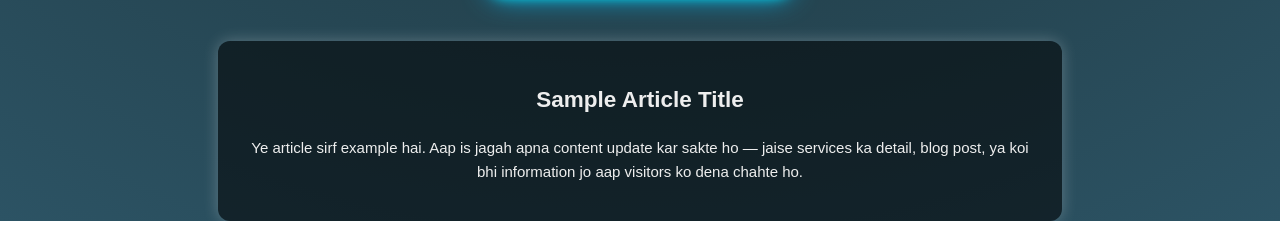
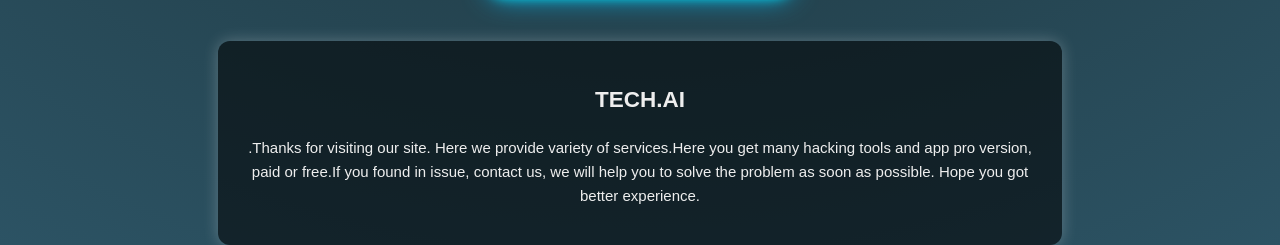
Before and after one commit to techai342/TECH.AI, a plain HTML site: page index.html in a window 1280 px wide. Shown: the part 897-1142 px from the top of the page. Before the commit the page ends 1118 px from the top, so only its background shows below. Drawn offline with Linux system fonts and the light colour scheme.

Commit message:
Update index.html

```diff
--- a/index.html
+++ b/index.html
@@ -200,9 +200,9 @@
   </div>
 
   <footer>
-    <h2>Sample Article Title</h2>
+    <h2>TECH.AI</h2>
     <p>
-      Ye article sirf example hai. Aap is jagah apna content update kar sakte ho — jaise services ka detail, blog post, ya koi bhi information jo aap visitors ko dena chahte ho.
+      .Thanks for visiting our site. Here we provide variety of services.Here you get many hacking tools and app pro version, paid or free.If you found in issue, contact us, we will help you to solve the problem as soon as possible. Hope you got better experience.
     </p>
   </footer>
 </body>
```
